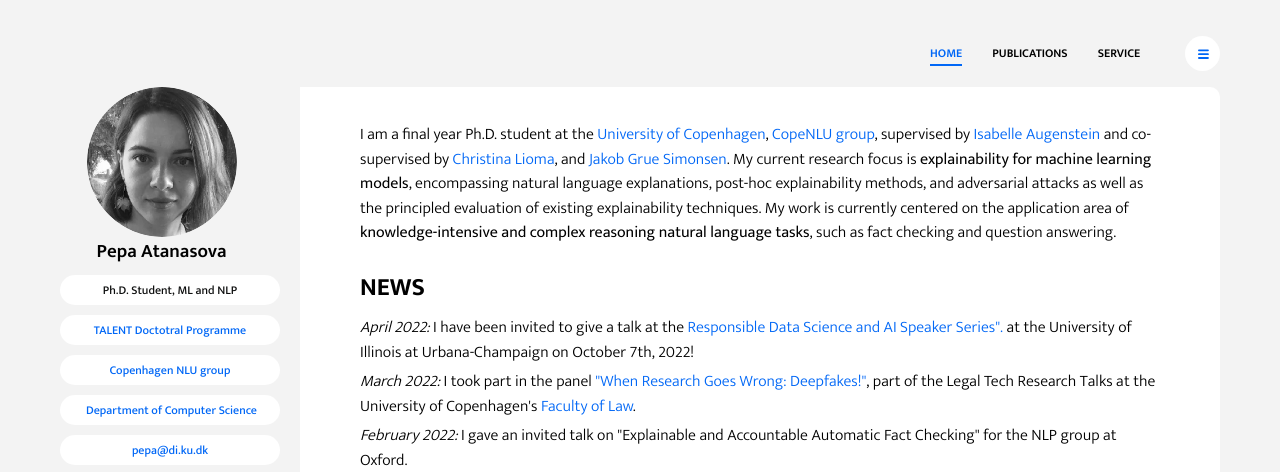
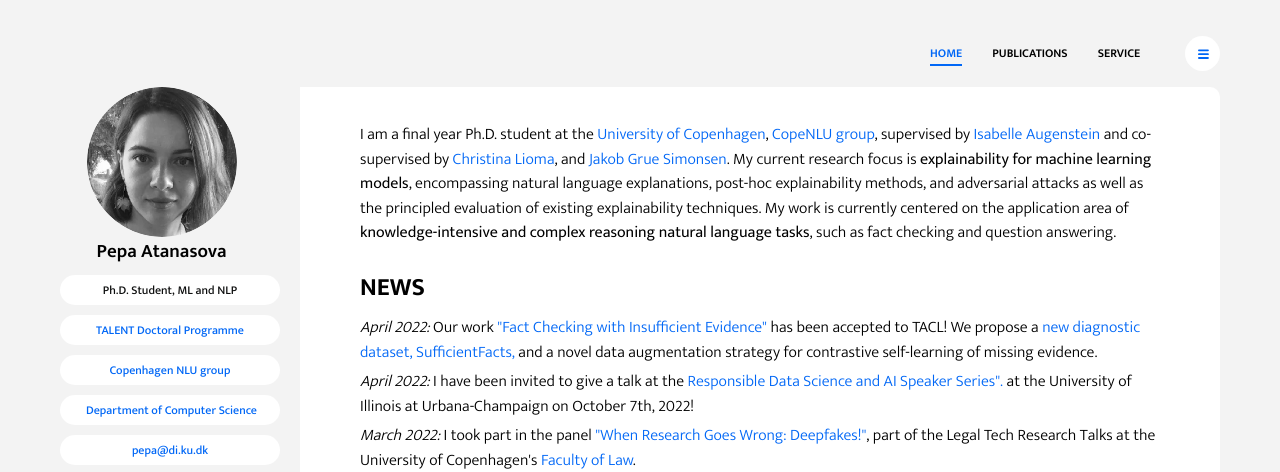
Before and after one commit to apepa/apepa.github.io, a website: page index.html in a window 1280 px wide. Shown: the top 472 px of the page. Drawn offline with Linux system fonts and the light colour scheme.

Commit message:
News update.

```diff
--- a/index.html
+++ b/index.html
@@ -33,7 +33,7 @@
             <h1 class="profile-name">Pepa Atanasova</h1>
             <div class="text-center">
                 <span class="badge badge-white badge-pill profile-designation">Ph.D. Student, ML and NLP</span>
-                <span class="badge badge-white badge-pill profile-designation"><a href="https://talent.ku.dk/about-the-doctoral-programme/">TALENT Doctotral Programme</a></span>
+                <span class="badge badge-white badge-pill profile-designation"><a href="https://talent.ku.dk/about-the-doctoral-programme/">TALENT Doctoral Programme</a></span>
                 <span class="badge badge-white badge-pill profile-designation"><a href="http://www.copenlu.com/">Copenhagen NLU group</a></span>
                 <span class="badge badge-white badge-pill profile-designation"><a href="https://di.ku.dk/">Department of Computer Science</a></span>
                 <span class="badge badge-white badge-pill profile-designation"><a href="mailto:pepa@di.ku.dk">pepa@di.ku.dk</a> </span>
@@ -89,6 +89,9 @@
             </section>
             <section class="intro-section">
                 <h2 class="section-title">News </h2>
+                <p class="space-p">
+                    <i>April 2022: </i> Our work <a href="https://arxiv.org/abs/2204.02007 ">"Fact Checking with Insufficient Evidence"</a> has been accepted to TACL! We propose a <a href="https://huggingface.co/datasets/copenlu/sufficient_facts">new diagnostic dataset, SufficientFacts,</a> and a novel data augmentation strategy for contrastive self-learning of missing evidence.</br>
+                </p>
                 <p class="space-p">
                     <i>April 2022: </i> I have been invited to give a talk at the <a href="https://jdiesnerlab.ischool.illinois.edu/responsible_ds_ai.html">Responsible Data Science and AI Speaker Series".</a> at the University of Illinois at Urbana-Champaign on October 7th, 2022!</br>
                 </p>
```
Also changed, not shown: publications.html (+1 -1 lines), service.html (+1 -1 lines).
